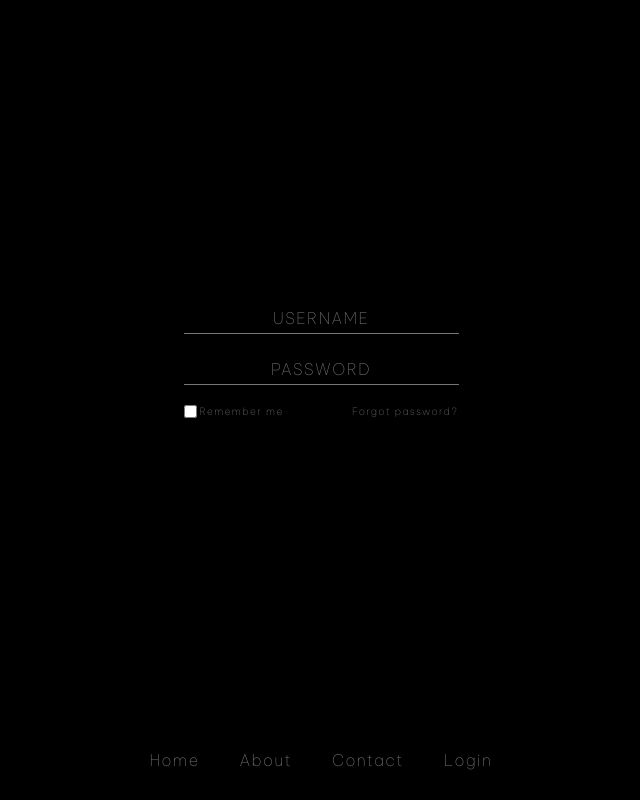
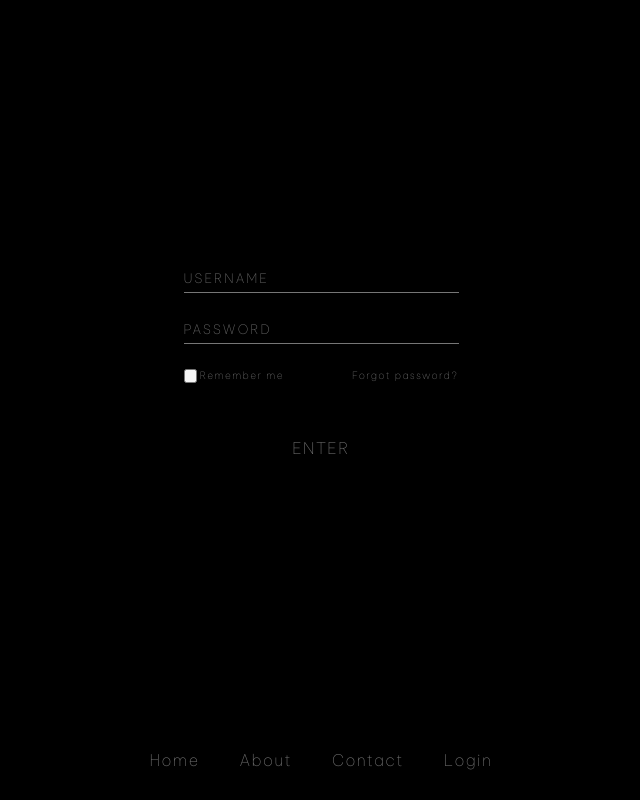
Before and after one commit to c2kle/industry-standard, a React (Create React App) app in the folder client/: page / in a window 1280 px wide. Both pictures are taken after a click on the item "Login". Shown: the whole page, without its empty margins (319-959 px from the left). Built offline with nearby package versions, Linux system fonts and the light colour scheme.

Commit message:
login add css

```diff
--- a/client/src/components/Login.js
+++ b/client/src/components/Login.js
@@ -18,11 +18,12 @@ if (userName === 'SILKROAD' || password === 'ADMIN') {
   return (
     <form  className="login-form" onSubmit={(e) => {e.preventDefault();onSubmitHandler(e)} }>
     <input className="login-form__input" type="text" name="username" autoComplete="off" placeholder="Username" ></input>
-    <input className="login-form__input" type="text" name="password" autoComplete="off" placeholder="Password" ></input>
+    <input className="login-form__input" type="password" name="password" autoComplete="off" placeholder="Password" ></input>
     <div className="login-form__adjust-box">
-      <label className="login-form__adjust-box__checkbox-label"><input className="loging-form__adjust-box__checkbox-label__checkbox" type="checkbox"></input><span className="login-form__adjust-box__checkbox-label__span">Remember me</span></label>
+      <label className="login-form__adjust-box__checkbox-label"><input className="login-form__adjust-box__checkbox-label__checkbox" type="checkbox"></input><span className="login-form__adjust-box__checkbox-label__span">Remember me</span></label>
       <button className="login-form__adjust-box__button"type="submit">Forgot password?</button>
     </div>
+    <button className="login-form__enter-button">ENTER</button>
   </form>
   )
 }
--- a/client/src/componentsStyle/login.css
+++ b/client/src/componentsStyle/login.css
@@ -15,7 +15,7 @@
     background-color: black;
     margin-bottom: 20px;
     color:rgb(118,118,118);
-    text-align: center;
+    text-align: left;
     font-family: 'Be Vietnam Pro','sans-serif';
     font-size: medium;
     letter-spacing: 1.4px;
@@ -24,6 +24,13 @@
     padding: 0px 0px 0px 0px;
     box-sizing: content-box;
     /* text-indent: .25em; */
+}
+
+.login-form__input::placeholder {
+    /* text-transform:none; */
+    text-align: left;
+    font-size: small;
+    letter-spacing: 2px;
 }
 
 .login-form__input:focus {
@@ -37,6 +44,7 @@
 }
 
 .login-form__adjust-box {
+    margin-top: 5px;
     width:275px;
     display:flex;
     flex-direction:row;
@@ -72,8 +80,33 @@
     align-items: center;
 }
 
-/* .login-form__adjust-box__checkbox-label__checkbox {
-} */
+.login-form__adjust-box__checkbox-label__checkbox {
+    appearance: none;
+    -webkit-appearance: none;
+    height: 1em;
+    width: 1em;
+    background-color: whitesmoke;
+    border-radius: 2.5px;
+    border-color: rgb(118,118,118);
+    border-width: 1.2px;
+    border-style: solid;
+}
+
+.login-form__adjust-box__checkbox-label__checkbox:hover {
+    border-color:rgb(82,82,82);
+}
+
+.login-form__adjust-box__checkbox-label__checkbox:checked {
+    background-color: black;
+    border-color: whitesmoke;
+}
+
+.login-form__adjust-box__checkbox-label__checkbox:checked:hover {
+    background-color: rgba(0,0,0,0.865);
+    border-color: rgba(245, 245, 245, 0.865);
+}
+
+
 
 .login-form__adjust-box__checkbox-label__span {
     margin:0px 0px 0px 3px;
@@ -86,3 +119,21 @@
     border: 0px;
     box-sizing: content-box;
 }
+
+.login-form__enter-button {
+    background-color: transparent;
+    color: rgb(118,118,118);
+    font-family: 'Be Vietnam Pro';
+    font-size: medium;
+    letter-spacing: 1.4px;
+    margin-top:20%;
+}
+
+.login-form__enter-button:hover {
+    color: whitesmoke;
+}
+
+.login-form__enter-button:focus {
+    outline: none;
+    color: whitesmoke;
+}
```
Also changed, not shown: 11 other files (tests, documents, lock files or other folders).
